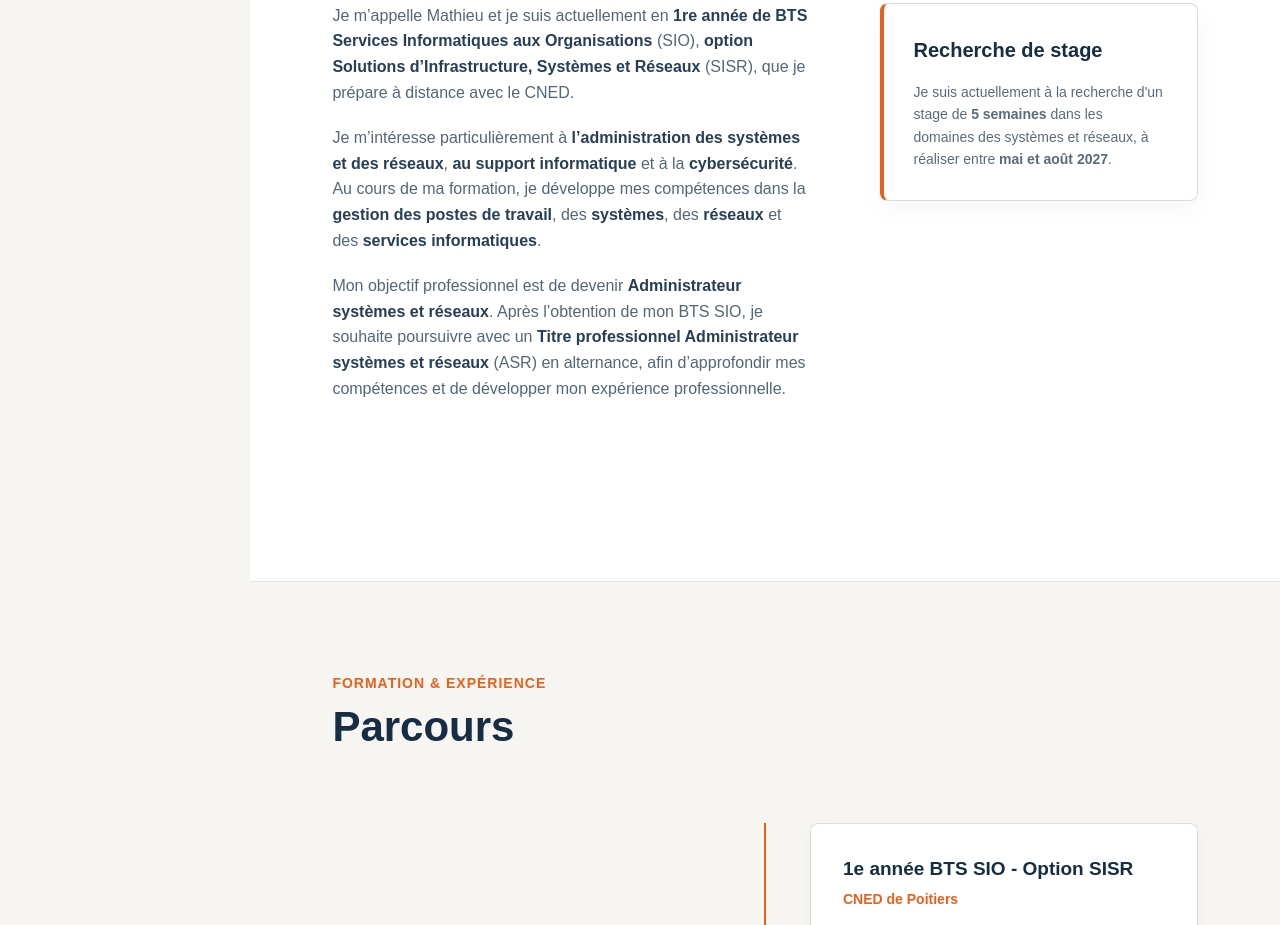
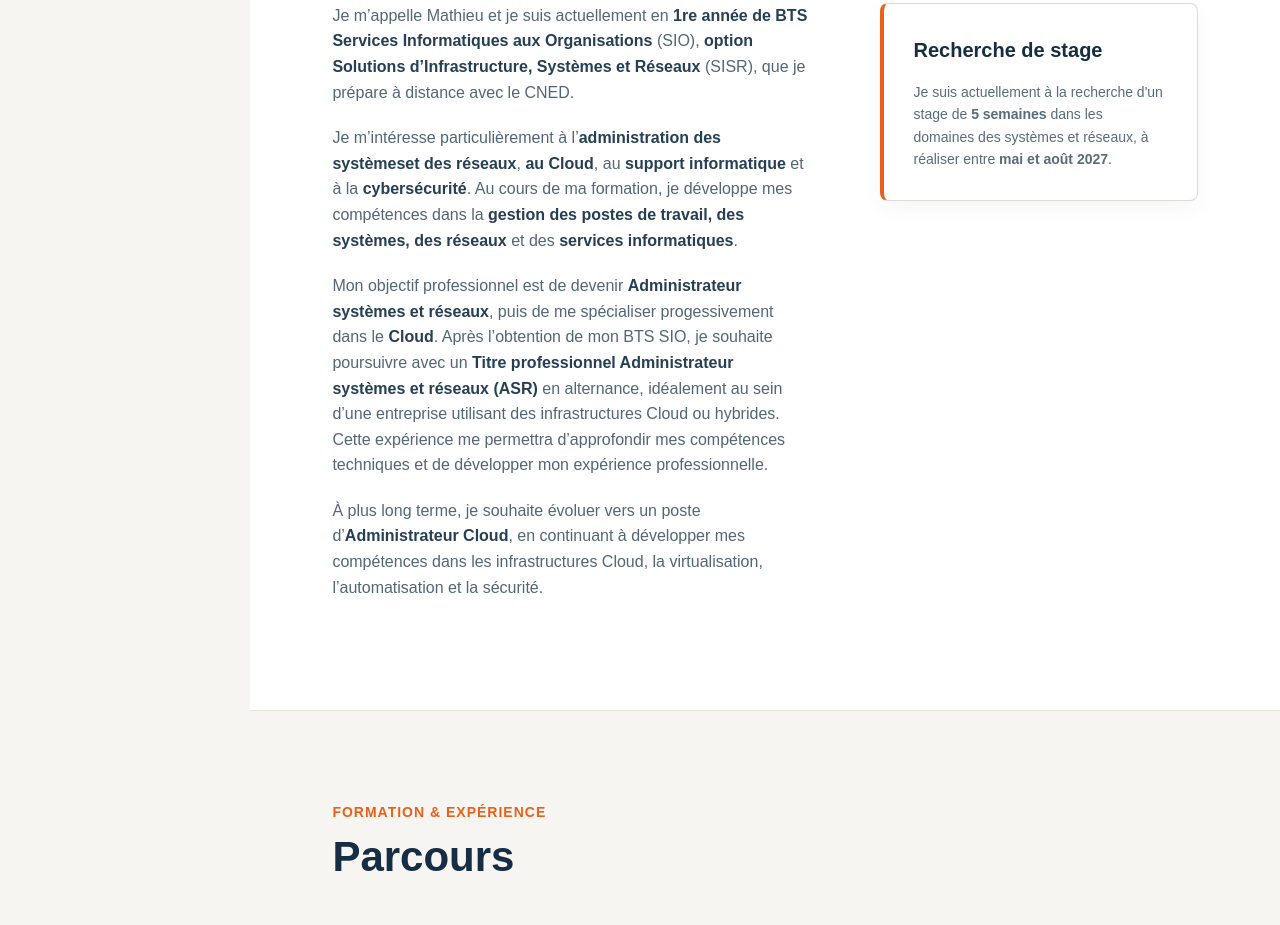
Before and after one commit to mathieu-valls/Portfolio-BTS-SIO, a plain HTML site: page index.html in a window 1280 px wide. Shown: the part 1018-1943 px from the top of the page. Drawn offline with nearby package versions, Linux system fonts and the light colour scheme.

Commit message:
Modification final (28/09/2026)

```diff
--- a/index.html
+++ b/index.html
@@ -155,8 +155,10 @@
         <div class="accueil-boutons">
 
     <a
-                href="#"
+        href="documents/CV.pdf"
         class="bouton"
+        target="_blank"
+        rel="noopener noreferrer"
     >
         Voir mon CV
     </a>
@@ -215,26 +217,22 @@
 
 
             <p>
-                Je m’intéresse particulièrement à
-                <strong>l’administration des systèmes et des réseaux</strong>,
-                <strong>au support informatique</strong>
-                et à la
-                <strong>cybersécurité</strong>.
-                Au cours de ma formation, je développe mes compétences dans
-                la <strong>gestion des postes de travail</strong>,
-                des <strong>systèmes</strong>,
-                des <strong>réseaux</strong>
-                et des <strong>services informatiques</strong>.
+                Je m’intéresse particulièrement à l’<strong>administration des systèmeset des réseaux</strong>, <strong>au Cloud</strong>, au <strong>support informatique</strong> et à la <strong>cybersécurité</strong>.
+                Au cours de ma formation, je développe mes compétences dans la <strong>gestion des postes de travail, des systèmes, des réseaux</strong> et des <strong>services informatiques</strong>.
             </p>
 
 
             <p>
                 Mon objectif professionnel est de devenir
-                <strong>Administrateur systèmes et réseaux</strong>.
+                <strong>Administrateur systèmes et réseaux</strong>, puis de me spécialiser progessivement dans le <strong>Cloud</strong>.
                 Après l’obtention de mon BTS SIO, je souhaite poursuivre avec un
-                <strong>Titre professionnel Administrateur systèmes et réseaux</strong>
-                (ASR) en alternance, afin d’approfondir mes compétences et de
-                développer mon expérience professionnelle.
+                <strong>Titre professionnel Administrateur systèmes et réseaux (ASR)</strong>
+                en alternance, idéalement au sein d’une entreprise utilisant des infrastructures Cloud ou hybrides.
+                Cette expérience me permettra d’approfondir mes compétences techniques et de développer mon expérience professionnelle.
+            </p>
+
+            <p>
+                À plus long terme, je souhaite évoluer vers un poste d’<strong>Administrateur Cloud</strong>, en continuant à développer mes compétences dans les infrastructures Cloud, la virtualisation, l’automatisation et la sécurité.
             </p>
 
         </div>
```
Also changed, not shown: 1 other file. Lines whose indentation alone changed are shown as unchanged.
